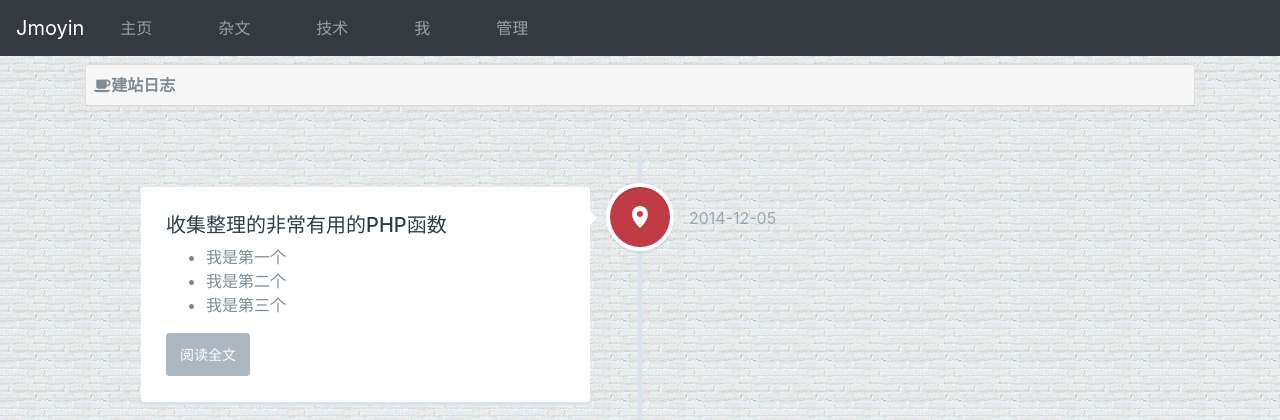
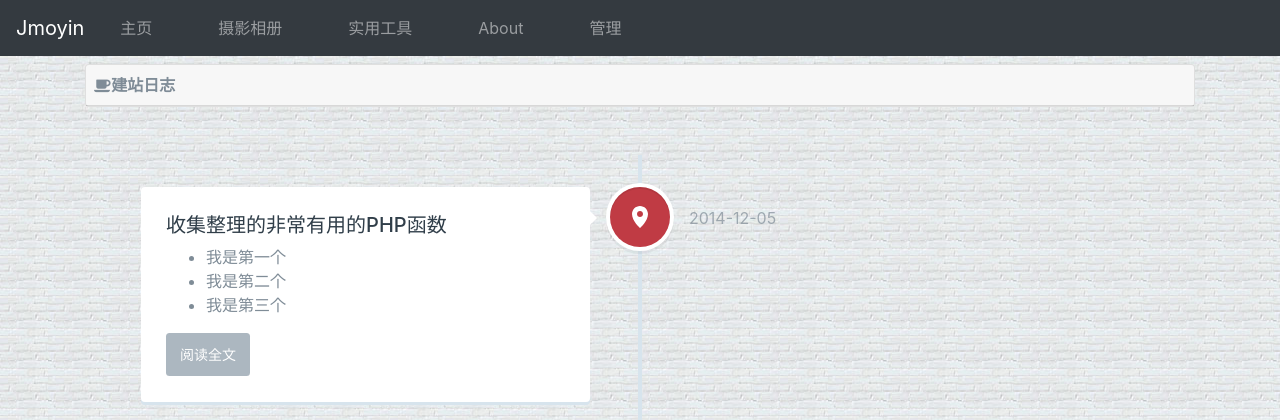
Before and after one commit to weijiang1994/flask-blog-owner, a Flask app: page /timeline in a window 1280 px wide. Shown: the top 420 px of the page. Run offline with Flask 2, Linux system fonts and the light colour scheme; parts of the project's set-up code (start-up, migrations or seed data) failed here and were passed over; some libraries are stand-ins or nearby versions.

Commit message:
统一每个页面的导航栏

```diff
--- a/app/blueprint/article_detail_bp.py
+++ b/app/blueprint/article_detail_bp.py
@@ -14,7 +14,7 @@ article_detail_bp = Blueprint('article_detail_bp', __name__, url_prefix='/detail
 
 
 # 打开article类型文章详细页面
-@article_detail_bp.route('/article/<title>', methods=['GET', 'POST'])
+@article_detail_bp.route('/article/<path:title>', methods=['GET', 'POST'])
 def index(title):
     try:
         current_app.config['current_article_title'] = title
--- a/app/templates/articleDetail.html
+++ b/app/templates/articleDetail.html
@@ -40,9 +40,9 @@
 <body>
     <div style="border: 1px solid#E1E0E0; margin-bottom: 20px; margin-top: 20px;" class="container">
         {{ ckeditor.load_code_theme() }}
-        <h3>
+        <h1>
             <strong>{{title}}</strong>
-        </h3>
+        </h1>
 
         <div style="font-size: 17px;">
             <span class="badge badge-info">原创</span>
--- a/app/templates/category.html
+++ b/app/templates/category.html
@@ -52,10 +52,10 @@
                     <a class="nav-link" href="/">主页 <span class="sr-only">(current)</span></a>
                 </li>
                 <li class="nav-item" style="margin-right: 50px;">
-                    <a class="nav-link" href="/article">小白摄影</a>
+                    <a class="nav-link" href="/article">摄影相册</a>
                 </li>
                 <li class="nav-item" style="margin-right: 50px;">
-                    <a class="nav-link" href="/tech">小白工具</a>
+                    <a class="nav-link" href="/tech">实用工具</a>
                 </li>
                 <li class="nav-item" style="margin-right: 50px;">
                     <a class="nav-link" href="/aboutMe">About</a>
--- a/app/templates/home copy.html
+++ b/app/templates/home copy.html
@@ -52,10 +52,10 @@
                     <a class="nav-link" href="/">主页 <span class="sr-only">(current)</span></a>
                 </li>
                 <li class="nav-item" style="margin-right: 50px;">
-                    <a class="nav-link" href="/article">小白摄影</a>
+                    <a class="nav-link" href="/article">摄影相册</a>
                 </li>
                 <li class="nav-item" style="margin-right: 50px;">
-                    <a class="nav-link" href="/tech">小白工具</a>
+                    <a class="nav-link" href="/tech">实用工具</a>
                 </li>
                 <li class="nav-item" style="margin-right: 50px;">
                     <a class="nav-link" href="/aboutMe">About</a>
--- a/app/templates/own.html
+++ b/app/templates/own.html
@@ -50,10 +50,10 @@
                     <a class="nav-link" href="/">主页 <span class="sr-only">(current)</span></a>
                 </li>
                 <li class="nav-item" style="margin-right: 50px;">
-                    <a class="nav-link" href="/article">小白摄影</a>
+                    <a class="nav-link" href="/article">摄影相册</a>
                 </li>
                 <li class="nav-item" style="margin-right: 50px;">
-                    <a class="nav-link" href="/tech">小白工具</a>
+                    <a class="nav-link" href="/tech">实用工具</a>
                 </li>
                 <li class="nav-item" style="margin-right: 50px;">
                     <a class="nav-link" href="/aboutMe">About</a>
--- a/app/templates/timeline.html
+++ b/app/templates/timeline.html
@@ -49,17 +49,32 @@
         </button>
         <div class="collapse navbar-collapse" id="collapsibleNavbar">
             <ul class="navbar-nav container">
+{#                <li class="nav-item" style="margin-right: 50px;">#}
+{#                    <a class="nav-link" href="/">主页 <span class="sr-only">(current)</span></a>#}
+{#                </li>#}
+{#                <li class="nav-item" style="margin-right: 50px;">#}
+{#                    <a class="nav-link" href="/article">杂文</a>#}
+{#                </li>#}
+{#                <li class="nav-item" style="margin-right: 50px;">#}
+{#                    <a class="nav-link" href="/tech">技术</a>#}
+{#                </li>#}
+{#                <li class="nav-item" style="margin-right: 50px;">#}
+{#                    <a class="nav-link" href="/aboutMe">我</a>#}
+{#                </li>#}
+{#                <li class="nav-item">#}
+{#                    <a class="nav-link" href="/backend/admin">管理</a>#}
+{#                </li>#}
                 <li class="nav-item" style="margin-right: 50px;">
                     <a class="nav-link" href="/">主页 <span class="sr-only">(current)</span></a>
                 </li>
                 <li class="nav-item" style="margin-right: 50px;">
-                    <a class="nav-link" href="/article">杂文</a>
+                    <a class="nav-link" href="/article">摄影相册</a>
                 </li>
                 <li class="nav-item" style="margin-right: 50px;">
-                    <a class="nav-link" href="/tech">技术</a>
+                    <a class="nav-link" href="/tech">实用工具</a>
                 </li>
                 <li class="nav-item" style="margin-right: 50px;">
-                    <a class="nav-link" href="/aboutMe">我</a>
+                    <a class="nav-link" href="/aboutMe">About</a>
                 </li>
                 <li class="nav-item">
                     <a class="nav-link" href="/backend/admin">管理</a>
```
